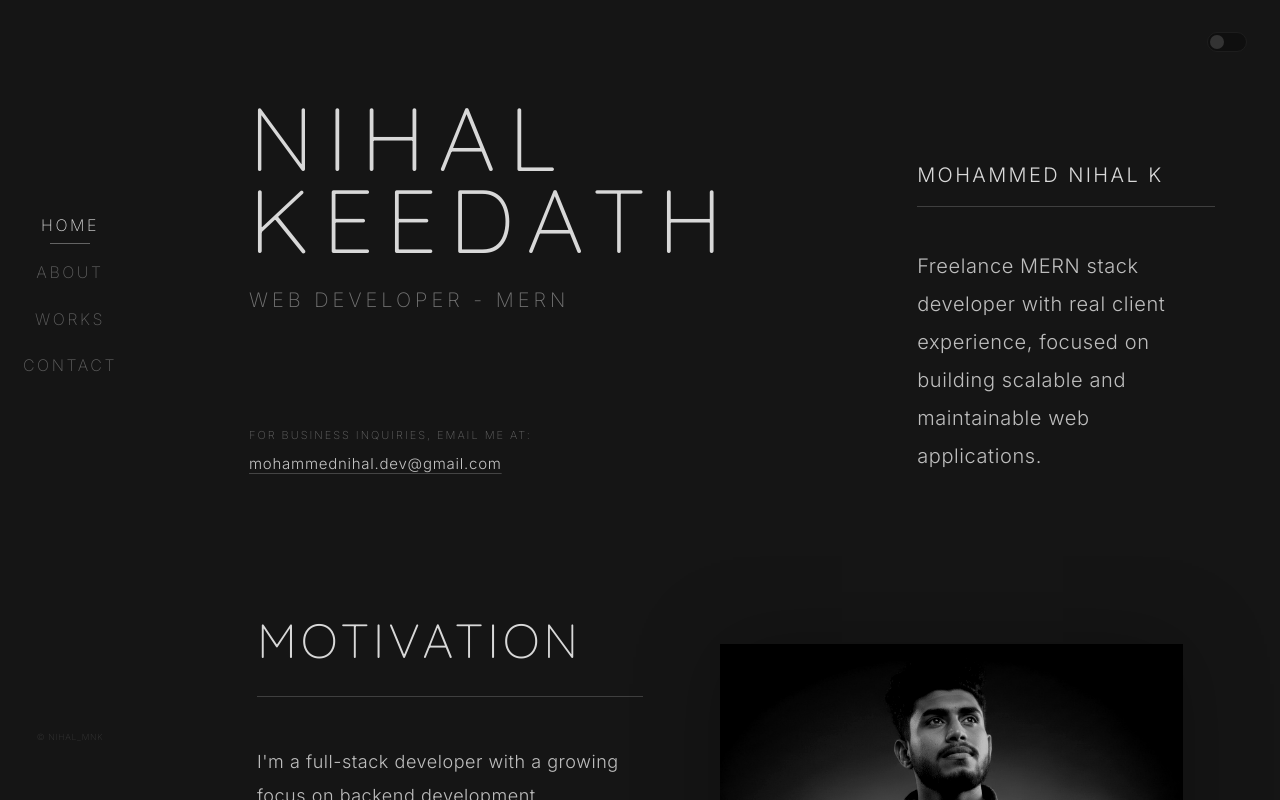
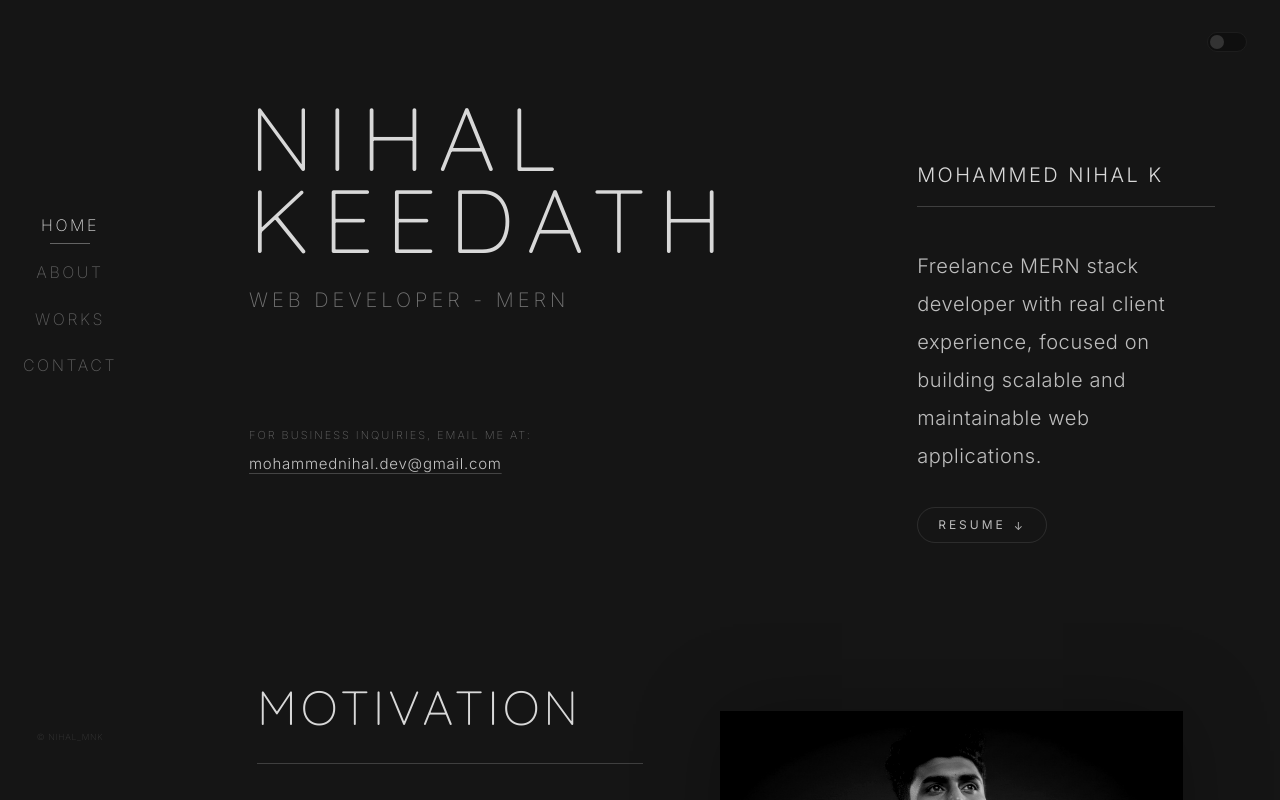
Before and after one commit to NIHALMNK/PORTFOLIO_MAIN, a Next.js app: page / in a window 1280 px wide. Built offline with nearby package versions, Linux system fonts and the light colour scheme; some icons are missing.

Commit message:
fix: the resume dowloading button

```diff
--- a/src/components/sections/Hero.tsx
+++ b/src/components/sections/Hero.tsx
@@ -62,6 +62,32 @@ export default function Hero() {
             {siteConfig.description}
           </p>
 
+          {/* Minimalist Editorial Resume Button */}
+          <a
+            href="/resume/nihal_resume.pdf"
+            target="_blank"
+            download
+            className="
+              inline-flex items-center gap-2
+              mt-8
+              px-5 py-2
+              border border-white/10
+              rounded-full
+              text-[11px] md:text-[12px]
+              tracking-[0.25em]
+              uppercase
+              text-white/70
+              hover:text-white
+              hover:border-white/30
+              transition-all duration-300 ease-out
+              bg-transparent
+              antialiased
+            "
+          >
+            Resume
+            <span className="text-[10px] md:text-[11px] translate-y-[0.5px]">↓</span>
+          </a>
+
           {/* Email block on Mobile only */}
           <motion.div
             initial={{ opacity: 0, y: 20 }}
```
Also changed, not shown: 1 other file (tests, documents, lock files or other folders).
